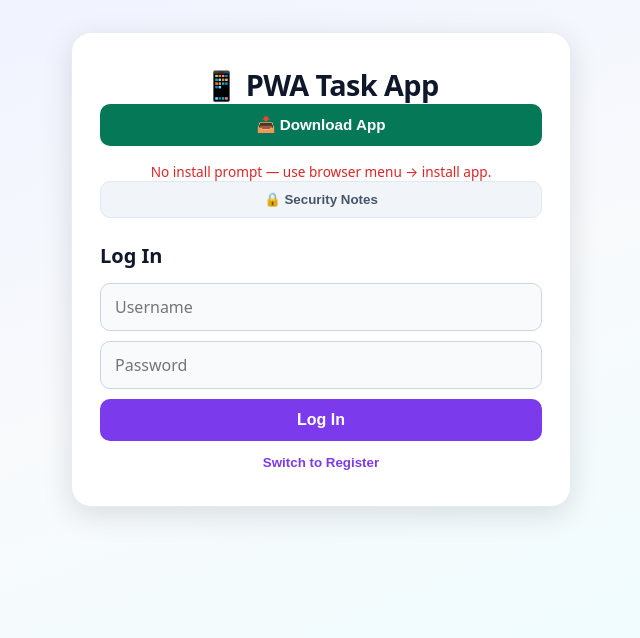
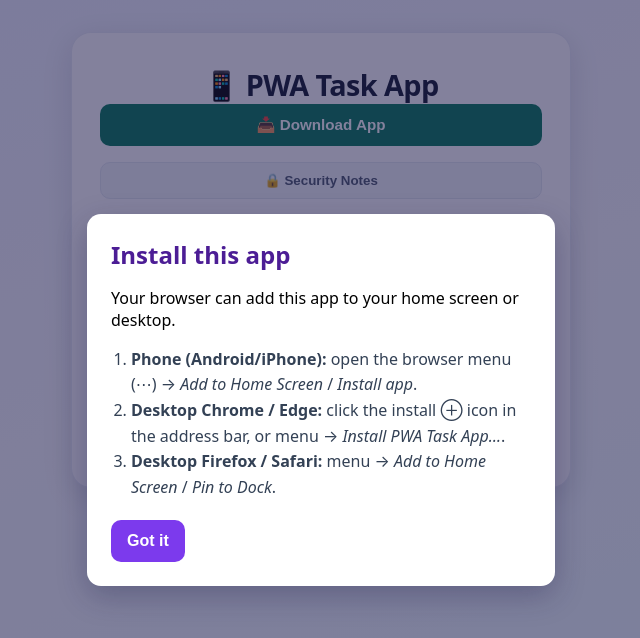
Before and after one commit to vikkyyyt1-hash/PWA, a React (Vite) app: page / in a window 1280 px wide. Both pictures are taken after a click on the button "📥 Download App". Shown: the top 638 px of the page, without its empty margins (319-959 px from the left). Built offline with nearby package versions, Linux system fonts and the light colour scheme.

Commit message:
feat(pwa): show install guide when no install prompt is available
Modern desktop Chrome no longer fires beforeinstallprompt; with no
deferred prompt the button now opens a short 'Install this app' guide
instead of only printing an error. Also resets the handler on appinstalled.

```diff
--- a/src/App.css
+++ b/src/App.css
@@ -357,3 +357,35 @@ header p {
   border-radius: 6px;
   font-size: 0.8rem;
 }
+
+.install-help-overlay {
+  position: fixed;
+  inset: 0;
+  background: rgba(30, 27, 75, 0.55);
+  display: flex;
+  align-items: center;
+  justify-content: center;
+  padding: 1rem;
+  z-index: 50;
+}
+
+.install-help {
+  background: #ffffff;
+  border-radius: 14px;
+  padding: 1.5rem;
+  max-width: 420px;
+  width: 100%;
+  box-shadow: 0 10px 30px rgba(30, 27, 75, 0.3);
+}
+
+.install-help h2 {
+  margin: 0 0 0.5rem;
+  color: #4c1d95;
+}
+
+.install-help ol {
+  margin: 0 0 1.25rem;
+  padding-left: 1.25rem;
+  line-height: 1.6;
+  color: #334155;
+}
--- a/src/App.jsx
+++ b/src/App.jsx
@@ -12,7 +12,7 @@ export default function App() {
   const [role, setRole] = useState(() => localStorage.getItem('pwa_role'))
   const [isOffline, setIsOffline] = useState(!navigator.onLine)
   const [deferredPrompt, setDeferredPrompt] = useState(null)
-  const [installMsg, setInstallMsg] = useState('')
+  const [showInstallHelp, setShowInstallHelp] = useState(false)
   const [showSecurity, setShowSecurity] = useState(false)
 
   // Track online/offline → show badge.
@@ -36,13 +36,19 @@ export default function App() {
     return () => window.removeEventListener('beforeinstallprompt', handlePrompt)
   }, [])
 
-  // Install the app on the phone/desktop.
+  // Hide the button hint once the app is installed.
+  useEffect(() => {
+    const handleInstalled = () => setDeferredPrompt(null)
+    window.addEventListener('appinstalled', handleInstalled)
+    return () => window.removeEventListener('appinstalled', handleInstalled)
+  }, [])
+
+  // Install the app, or explain how if the browser offers no prompt.
   const handleInstall = async () => {
     if (!deferredPrompt) {
-      setInstallMsg('No install prompt — use browser menu → install app.')
+      setShowInstallHelp(true)
       return
     }
-    setInstallMsg('')
     deferredPrompt.prompt()
     const { outcome } = await deferredPrompt.userChoice
     if (outcome === 'accepted') setDeferredPrompt(null)
@@ -70,7 +76,6 @@ export default function App() {
         <h1>📱 PWA Task App</h1>
         {isOffline && <span className="offline-badge">📡 Offline Mode</span>}
         <button className="install-btn" onClick={handleInstall}>📥 Download App</button>
-        {installMsg && <p className="error-msg">{installMsg}</p>}
         <button className="security-toggle" onClick={() => setShowSecurity(!showSecurity)}>
           🔒 Security Notes
         </button>
@@ -83,6 +88,21 @@ export default function App() {
 
       {user && role === 'admin' && <AdminPanel />}
       {showSecurity && <SecurityNotes />}
+
+      {showInstallHelp && (
+        <div className="install-help-overlay" role="dialog" aria-modal="true" aria-label="Install the app">
+          <div className="install-help">
+            <h2>Install this app</h2>
+            <p>Your browser can add this app to your home screen or desktop.</p>
+            <ol>
+              <li><strong>Phone (Android/iPhone):</strong> open the browser menu (⋯) → <em>Add to Home Screen</em> / <em>Install app</em>.</li>
+              <li><strong>Desktop Chrome / Edge:</strong> click the install <span aria-hidden="true">⊕</span> icon in the address bar, or menu → <em>Install PWA Task App…</em>.</li>
+              <li><strong>Desktop Firefox / Safari:</strong> menu → <em>Add to Home Screen</em> / <em>Pin to Dock</em>.</li>
+            </ol>
+            <button className="btn-primary" onClick={() => setShowInstallHelp(false)}>Got it</button>
+          </div>
+        </div>
+      )}
     </main>
   )
 }
```
